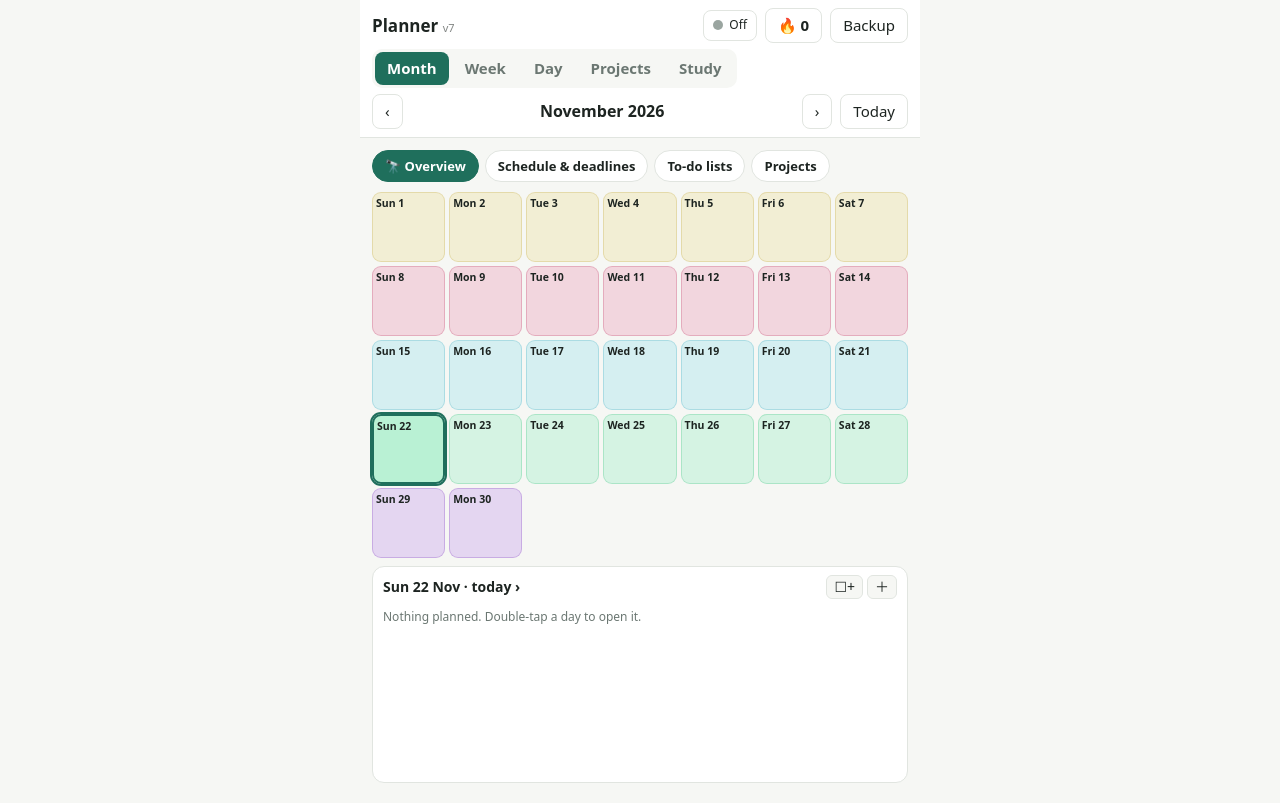
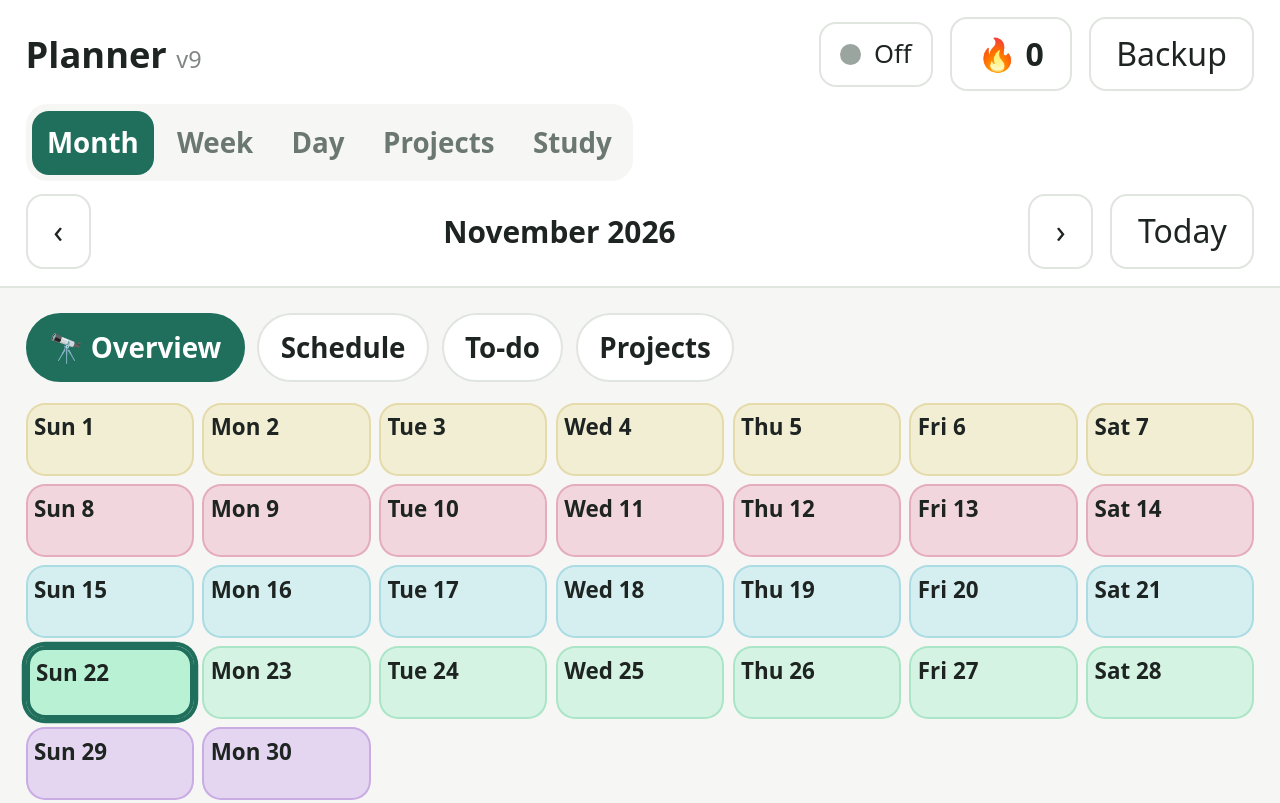
Before and after one commit to PiriyaSR/personal-calender, a plain HTML site: page index.html in a window 1280 px wide. Shown: the top 803 px of the page. Drawn offline with Linux system fonts and the light colour scheme.

Commit message:
Add files via upload

```diff
--- a/index.html
+++ b/index.html
@@ -151,7 +151,7 @@ body{max-width:560px;margin-left:auto;margin-right:auto}
 
 /* month: day 1..N in rows of 7, fixed screen, tinted rows, selected-day panel */
 body{touch-action:manipulation}
-html:has(body.nos){overflow:hidden}body.nos{overflow:hidden;height:100dvh}body.nos .banner{display:none}.mgrid.fit .cell .n{white-space:nowrap}.mgrid.fit .cell .cnt{white-space:nowrap;overflow:hidden}.mgrid.fit .cell .emos{overflow:hidden;max-height:36px}
+html:has(body.nos){overflow:hidden}body.nos{overflow:hidden}html.scaled body{max-width:none}body.nos .banner{display:none}.mgrid.fit .cell .n{white-space:nowrap}.mgrid.fit .cell .cnt{white-space:nowrap;overflow:hidden}.mgrid.fit .cell .emos{overflow:hidden;max-height:36px}
 .mgrid.fit{gap:4px}
 .mgrid.fit .cell{background:hsla(var(--h),75%,62%,.2);border:1px solid hsla(var(--h),60%,45%,.25);border-radius:9px;padding:3px 3px;cursor:pointer;user-select:none;-webkit-user-select:none}
 .mgrid.fit .cell.today{border:2px solid var(--accent)}
@@ -163,12 +163,13 @@ html:has(body.nos){overflow:hidden}body.nos{overflow:hidden;height:100dvh}body.n
 .dpanel .dbody{overflow:auto;flex:1;min-height:0;margin-top:4px}
 .dpanel .grow{font-size:14px;cursor:pointer}
 .dpanel .ev{font-size:13px;padding:5px 8px;margin:3px 0}
+html.scaled .seg .lg{display:none}html.scaled .seg .sm{display:inline}html.scaled .seg{flex-wrap:nowrap}html.scaled .seg button{padding:6px 10px}html.scaled #title{font-size:14px}html.scaled .tabs button{padding:6px 7px;font-size:13px}
 </style>
 </head>
 <body>
 <header>
   <div class="row" style="flex-wrap:nowrap">
-    <h1 class="grow" style="min-width:0;white-space:nowrap;overflow:hidden;text-overflow:ellipsis">Planner <small style="font-weight:400;opacity:.55;font-size:11px">v7</small></h1>
+    <h1 class="grow" style="min-width:0;white-space:nowrap;overflow:hidden;text-overflow:ellipsis">Planner <small style="font-weight:400;opacity:.55;font-size:11px">v9</small></h1>
     <button class="btn" id="syncBtn" data-a="syncDot" aria-label="Sync status"><i class="sdot"></i><span id="syncTxt">Off</span></button>
     <button class="btn" id="streakBtn" data-a="streak">🔥 0</button>
     <button class="btn" data-a="menu">Backup</button>
@@ -714,12 +715,17 @@ function backupBanner(){
   if(days===null||days>=1)return `<div class="banner warn">${days===null?'No backup yet.':'Last backup '+days+' day(s) ago.'} Open <b>Backup</b> and download one.</div>`;
   return '';
 }
+let SC=1;
+function fitScale(){
+  const de=document.documentElement;de.style.zoom='';de.classList.remove('scaled');SC=1;
+  const sw=Math.min(screen.width||9999,screen.height||9999),iw=window.innerWidth;
+  if(sw<=600&&iw>sw*1.25){SC=iw/Math.max(sw,320);de.style.zoom=SC;de.classList.add('scaled')}
+}
 function layoutFit(){
   const g=document.querySelector('.fit');
   document.body.classList.toggle('nos',!!(g&&g.classList.contains('mgrid')));
   if(!g)return;
-  const top=g.getBoundingClientRect().top+window.scrollY;
-  const avail=Math.max(300,Math.floor(window.innerHeight-top-16));
+  const avail=Math.max(300,Math.floor((window.innerHeight-g.getBoundingClientRect().top)/SC-16));
   const pn=document.querySelector('.dpanel');
   if(pn){const gh=Math.floor(avail*0.62);g.style.setProperty('--gridH',gh+'px');pn.style.height=(avail-gh-8)+'px'}
   else g.style.setProperty('--gridH',avail+'px');
@@ -745,8 +751,9 @@ function fitCells(){
   });
 }
 let rzT;
-window.addEventListener('resize',()=>{clearTimeout(rzT);rzT=setTimeout(()=>{const a=document.activeElement;if(a&&/^(TEXTAREA|INPUT|SELECT)$/.test(a.tagName))return;layoutFit()},150)});
+window.addEventListener('resize',()=>{clearTimeout(rzT);rzT=setTimeout(()=>{const a=document.activeElement;if(a&&/^(TEXTAREA|INPUT|SELECT)$/.test(a.tagName))return;fitScale();layoutFit()},150)});
 function render(){
+  if(!render.sc){render.sc=1;fitScale()}
   document.querySelectorAll('#tabs button').forEach(b=>b.classList.toggle('on',b.dataset.v===view));
   document.querySelectorAll('[data-a=prev],[data-a=next],[data-a=today]').forEach(b=>b.style.display=(view==='projects'||view==='study')?'none':'');
   let h=deadlineBanner()+streakBanner()+backupBanner();
--- a/sw.js
+++ b/sw.js
@@ -1,4 +1,4 @@
-const CACHE = 'planner-v8';
+const CACHE = 'planner-v9';
 const FILES = ['./', './index.html', './manifest.webmanifest', './icon-192.png', './icon-512.png'];
 
 self.addEventListener('install', e => {
```
